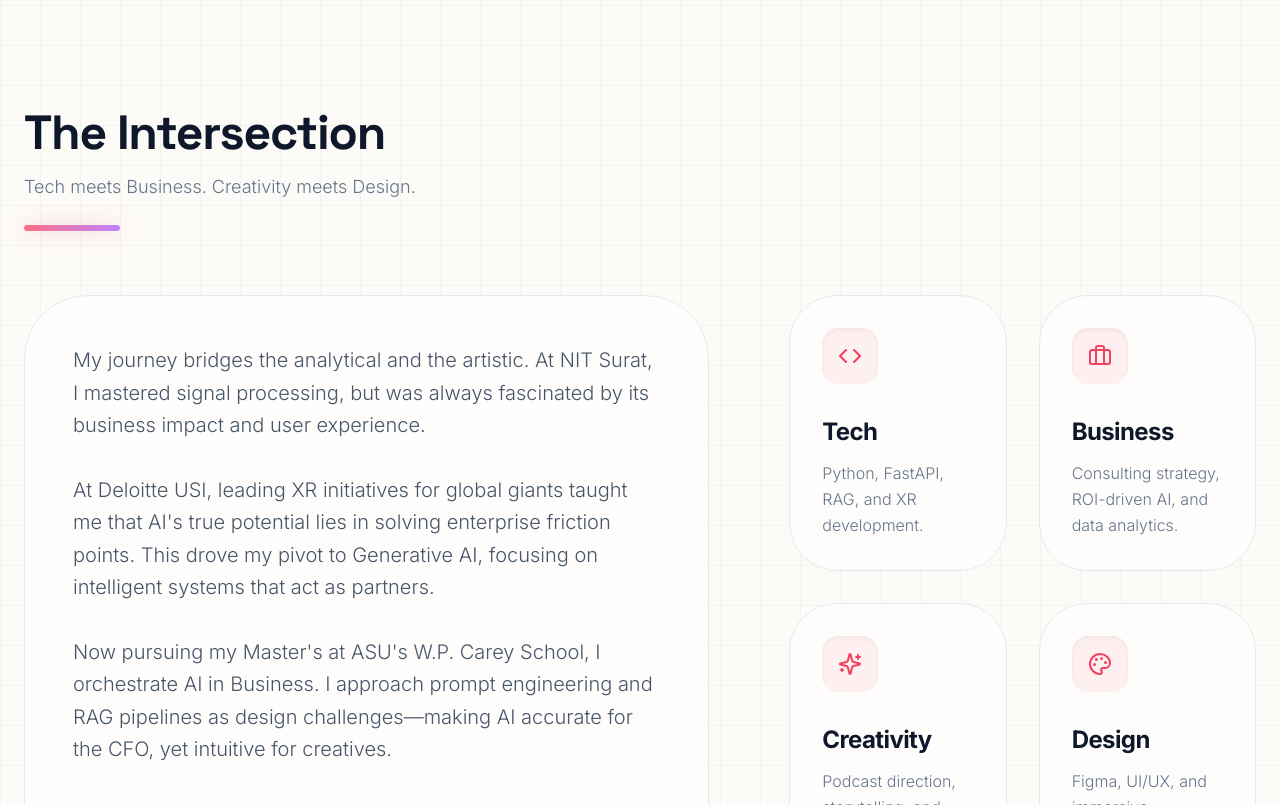
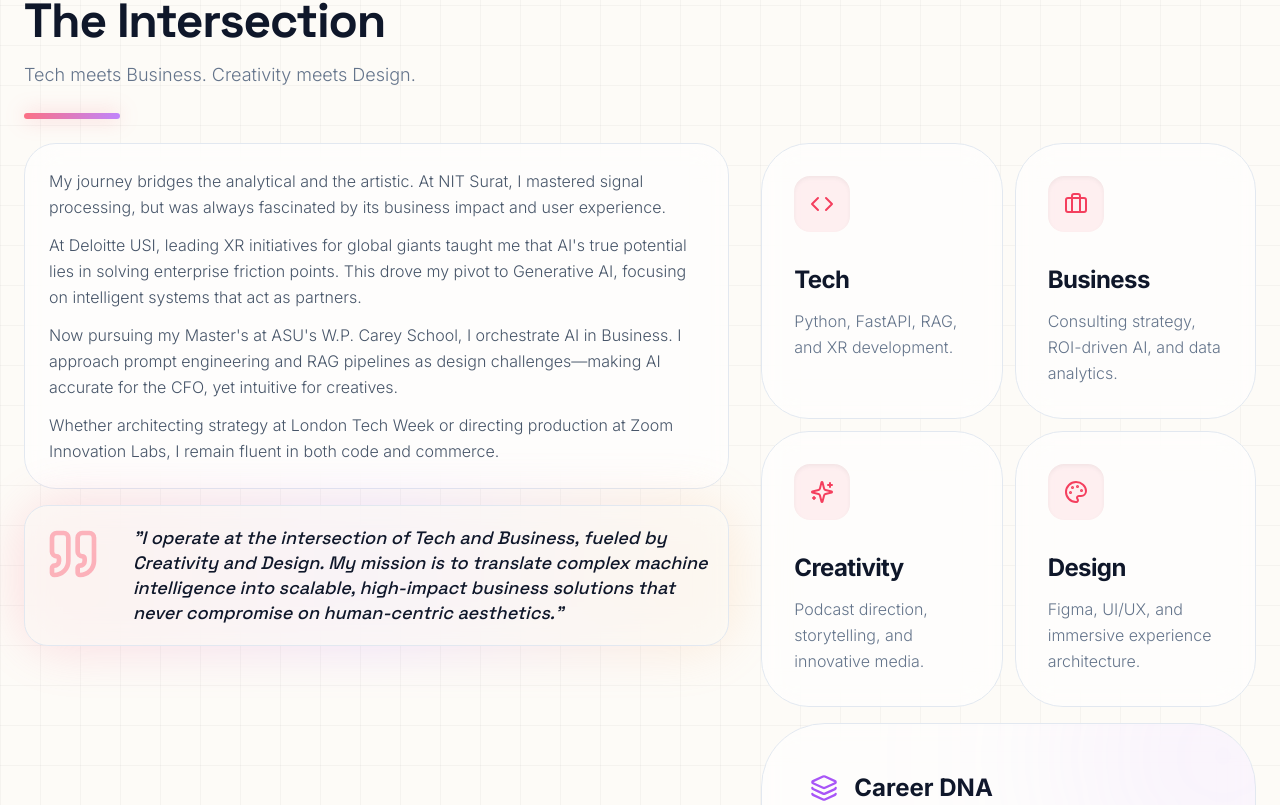
Before and after one commit to Pirate1410/Personal_website_YMP, a React (Vite) app: page / in a window 1280 px wide. Shown: the part 1355-2160 px from the top of the page. Built offline with nearby package versions, Linux system fonts and the light colour scheme.

Commit message:
Compact About section to one page; remove contact form with Initiate Breakthrough button

```diff
--- a/App.tsx
+++ b/App.tsx
@@ -42,7 +42,7 @@ const useScrollReveal = () => {
 };
 
 const SectionTitle: React.FC<{ title: string; subtitle?: string; dark?: boolean }> = ({ title, subtitle, dark }) => (
-  <div className="mb-16 relative reveal">
+  <div className="mb-6 relative reveal">
     <h2 className={`text-4xl md:text-5xl font-display font-bold mb-4 tracking-tight ${dark ? 'text-white' : 'text-slate-900'}`}>{title}</h2>
     {subtitle && <p className={`max-w-2xl text-lg font-light ${dark ? 'text-slate-300' : 'text-slate-500'}`}>{subtitle}</p>}
     <div className="h-1.5 w-24 bg-gradient-to-r from-rose-400 to-purple-400 mt-6 rounded-full shadow-[0_0_20px_rgba(251,113,133,0.4)]"></div>
@@ -290,18 +290,18 @@ const App: React.FC = () => {
       </div>
 
       {/* About Section */}
-      <section id="about" className="py-40 relative">
+      <section id="about" className="py-12 relative">
         <div className="max-w-7xl mx-auto px-6 relative z-10">
           <SectionTitle
             title="The Intersection"
             subtitle="Tech meets Business. Creativity meets Design."
           />
 
-          <div className="grid grid-cols-1 lg:grid-cols-12 gap-20 items-start">
-            <div className="lg:col-span-7 space-y-12">
-              <div className="glass-card p-12 rounded-[4rem] border-slate-200 reveal">
+          <div className="grid grid-cols-1 lg:grid-cols-12 gap-8 items-start">
+            <div className="lg:col-span-7 space-y-4">
+              <div className="glass-card p-6 rounded-[2rem] border-slate-200 reveal">
                 {PERSONAL_STORY.narrative.map((paragraph, i) => (
-                  <p key={i} className="text-xl text-slate-600 leading-relaxed font-light mb-8 last:mb-0">
+                  <p key={i} className="text-base text-slate-600 leading-relaxed font-light mb-3 last:mb-0">
                     {paragraph}
                   </p>
                 ))}
@@ -309,10 +309,10 @@ const App: React.FC = () => {
 
               <div className="relative group reveal" style={{ transitionDelay: '0.1s' }}>
                 <div className="absolute -inset-1.5 bg-gradient-to-r from-rose-400 via-purple-400 to-orange-300 rounded-[3rem] blur-xl opacity-20 group-hover:opacity-40 transition duration-1000"></div>
-                <div className="relative glass-card p-12 rounded-[3rem] bg-[#fdfbf7]/70 border-slate-200">
+                <div className="relative glass-card p-5 rounded-[1.5rem] bg-[#fdfbf7]/70 border-slate-200">
                   <div className="flex items-start space-x-8">
                     <Quote className="text-rose-400 flex-shrink-0 opacity-50" size={56} />
-                    <p className="text-3xl font-display font-medium text-slate-900 italic leading-snug">
+                    <p className="text-lg font-display font-medium text-slate-900 italic leading-snug">
                       "{PERSONAL_INFO.personalMission}"
                     </p>
                   </div>
@@ -320,8 +320,8 @@ const App: React.FC = () => {
               </div>
             </div>
 
-            <div className="lg:col-span-5 space-y-12">
-              <div className="grid grid-cols-1 sm:grid-cols-2 gap-8 stagger-reveal">
+            <div className="lg:col-span-5 space-y-4">
+              <div className="grid grid-cols-1 sm:grid-cols-2 gap-3 stagger-reveal">
                 {PERSONAL_STORY.pillars.map((pillar, idx) => (
                   <div key={idx} className="glass-card p-8 rounded-[3rem] hover:bg-slate-50 transition-all duration-500 group border-slate-200">
                     <div className="w-14 h-14 bg-rose-400/10 rounded-2xl flex items-center justify-center mb-8 group-hover:scale-110 group-hover:bg-rose-400/20 transition-all shadow-inner">
@@ -529,27 +529,6 @@ const App: React.FC = () => {
                 </div>
               </div>
 
-              <div className="glass-card p-12 rounded-[4rem] border-slate-200 relative shadow-xl">
-                <form className="space-y-8" onSubmit={(e) => e.preventDefault()}>
-                  <div className="grid grid-cols-1 md:grid-cols-2 gap-8">
-                    <div>
-                      <label className="block text-slate-500 text-xs font-bold uppercase tracking-widest mb-4">Name</label>
-                      <input type="text" className="w-full px-8 py-5 glass-card border-slate-200 rounded-[2rem] focus:ring-2 focus:ring-rose-400 outline-none text-slate-900 transition-all bg-white/50" placeholder="Name" />
-                    </div>
-                    <div>
-                      <label className="block text-slate-500 text-xs font-bold uppercase tracking-widest mb-4">Email</label>
-                      <input type="email" className="w-full px-8 py-5 glass-card border-slate-200 rounded-[2rem] focus:ring-2 focus:ring-rose-400 outline-none text-slate-900 transition-all bg-white/50" placeholder="Email" />
-                    </div>
-                  </div>
-                  <div>
-                    <label className="block text-slate-500 text-xs font-bold uppercase tracking-widest mb-4">Project Intent</label>
-                    <textarea rows={5} className="w-full px-8 py-6 glass-card border-slate-200 rounded-[2.5rem] focus:ring-2 focus:ring-rose-400 outline-none text-slate-900 transition-all bg-white/50 resize-none" placeholder="How can we collaborate?"></textarea>
-                  </div>
-                  <button className="w-full py-6 bg-slate-900 text-white font-bold rounded-[2rem] transition-all hover:bg-slate-800 shadow-[0_10px_20px_rgba(0,0,0,0.1)] hover:-translate-y-1.5 active:translate-y-0 uppercase tracking-widest text-sm">
-                    Initiate Breakthrough
-                  </button>
-                </form>
-              </div>
             </div>
           </div>
         </div>
```
